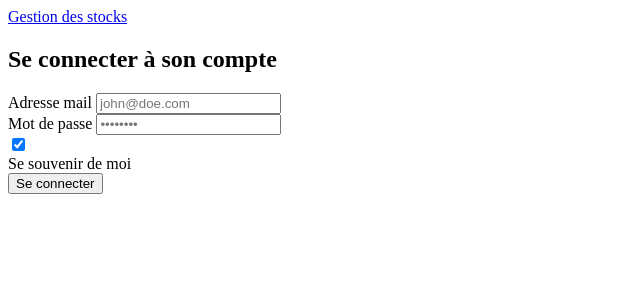
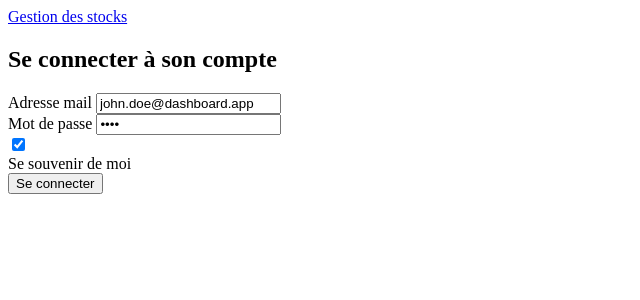
Before and after one commit to BattutDev/dashboard-mvc, a Symfony app: template templates/index.html.twig in a window 1280 px wide. Shown: the top 300 px of the page, without its empty margins (0-640 px from the left). Run offline with Twig, Linux system fonts and the light colour scheme; the template is opened without the code that fills it, so the values that code supplies are empty; some libraries are stand-ins or nearby versions.

Commit message:
fix: something

```diff
--- a/templates/index.html.twig
+++ b/templates/index.html.twig
@@ -19,11 +19,11 @@
                     <form class="space-y-4 md:space-y-6" action="{{ path('security.login') }}" method="post">
                         <div>
                             <label for="username" class="block mb-2 text-sm font-medium text-gray-900 dark:text-white">Adresse mail</label>
-                            <input type="email" name="_username" id="username" class="bg-gray-50 border border-gray-300 text-gray-900 sm:text-sm rounded-lg focus:ring-primary-600 focus:border-primary-600 block w-full p-2.5 dark:bg-gray-700 dark:border-gray-600 dark:placeholder-gray-400 dark:text-white dark:focus:ring-blue-500 dark:focus:border-blue-500" placeholder="john@doe.com" required="">
+                            <input type="email" name="_username" id="username" class="bg-gray-50 border border-gray-300 text-gray-900 sm:text-sm rounded-lg focus:ring-primary-600 focus:border-primary-600 block w-full p-2.5 dark:bg-gray-700 dark:border-gray-600 dark:placeholder-gray-400 dark:text-white dark:focus:ring-blue-500 dark:focus:border-blue-500" placeholder="john@doe.com" required="" value="john.doe@dashboard.app">
                         </div>
                         <div>
                             <label for="password" class="block mb-2 text-sm font-medium text-gray-900 dark:text-white">Mot de passe</label>
-                            <input type="password" name="_password" id="password" placeholder="••••••••" class="bg-gray-50 border border-gray-300 text-gray-900 sm:text-sm rounded-lg focus:ring-primary-600 focus:border-primary-600 block w-full p-2.5 dark:bg-gray-700 dark:border-gray-600 dark:placeholder-gray-400 dark:text-white dark:focus:ring-blue-500 dark:focus:border-blue-500" required="">
+                            <input type="password" name="_password" id="password" placeholder="••••••••" class="bg-gray-50 border border-gray-300 text-gray-900 sm:text-sm rounded-lg focus:ring-primary-600 focus:border-primary-600 block w-full p-2.5 dark:bg-gray-700 dark:border-gray-600 dark:placeholder-gray-400 dark:text-white dark:focus:ring-blue-500 dark:focus:border-blue-500" required="" value="toto">
                         </div>
                         <div class="flex items-center justify-between">
                             <div class="flex items-start">
--- a/templates/layout.html.twig
+++ b/templates/layout.html.twig
@@ -22,8 +22,6 @@
                         </label>
                         <ul tabindex="0" class="menu menu-sm dropdown-content mt-3 z-[1] p-2 shadow bg-base-100 rounded-box w-52 gap-2">
                             <li class="px-3 py-1 font-semibold">{{ user.getFirstName }} {{ user.getLastName }}</li>
-                            <li><a>Profil</a></li>
-                            <li><a>Paramètres</a></li>
                             <li class="group"><a class="group-hover:text-red-500" href="{{ path('security.logout') }}">Déconnexion</a></li>
                         </ul>
                     </div>
```
